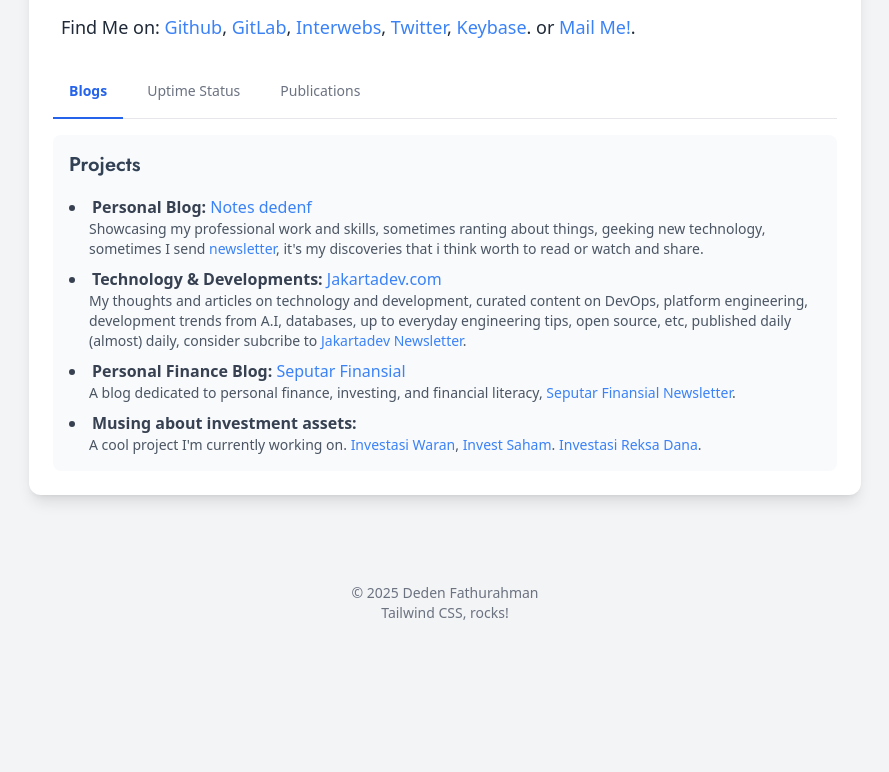
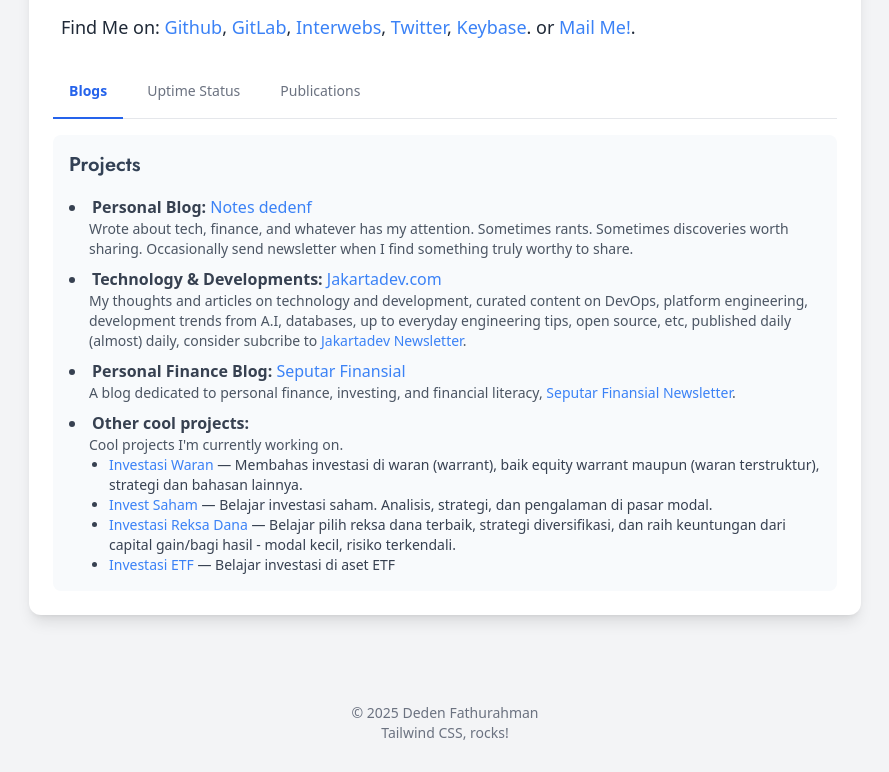
Before and after one commit to dedenf/pages, a plain HTML site: page index.html in a window 1280 px wide. Shown: the part 645-1417 px from the top of the page, without its empty margins (195-1084 px from the left). Before the commit the page ends 1324 px from the top, so only its background shows below. Drawn offline with nearby package versions, Linux system fonts and the light colour scheme; no server answers.

Commit message:
update text

```diff
--- a/index.html
+++ b/index.html
@@ -119,8 +119,7 @@
                     <ul class="list-disc list-inside space-y-2 text-gray-700">
                         <li>
                             <strong>Personal Blog:</strong> <a href="https://notes.dedenf.com" class="text-blue-500 hover:underline">Notes dedenf</a>
-                            <p class="text-sm text-gray-600 ml-5">Showcasing my professional work and skills, sometimes ranting about things, geeking new technology,
-                                sometimes I send <a href="https://dedenf.substack.com" class="text-blue-500 hover:underline">newsletter</a>, it's my discoveries that i think worth to read or watch and share.
+                            <p class="text-sm text-gray-600 ml-5">Wrote about tech, finance, and whatever has my attention. Sometimes rants. Sometimes discoveries worth sharing. Occasionally send newsletter when I find something truly worthy to share.
                             </p>
                         </li>
                         <li>
@@ -137,15 +136,16 @@
                             </p>
                         </li>
                         <li>
-                            <strong>Musing about investment assets:</strong>
-
-                            <p class="text-sm text-gray-600 ml-5">A cool project I'm currently working on.
-                                <a href="https://investasiwaran.com/" class="text-blue-500 hover:underline">Investasi Waran</a>,
-                                <a href="https://investsaham.com/" class="text-blue-500 hover:underline">Invest Saham</a>.
-                                <a href="https://investasireksadana.com/" class="text-blue-500 hover:underline">Investasi Reksa Dana</a>.
+                            <strong>Other cool projects:</strong>
+                            <p class="text-sm text-gray-600 ml-5">Cool projects I'm currently working on.
+                                <ul class="list-disc text-gray-700 ml-10 text-sm ">
+                                    <li><a href="https://investasiwaran.com/" class="text-blue-500 hover:underline">Investasi Waran</a> &mdash; Membahas investasi di waran (warrant), baik equity warrant maupun (waran terstruktur), strategi dan bahasan lainnya. </li>
+                                    <li><a href="https://investsaham.com/" class="text-blue-500 hover:underline">Invest Saham</a> &mdash; Belajar investasi saham. Analisis, strategi, dan pengalaman di pasar modal.</li>
+                                    <li> <a href="https://investasireksadana.com/" class="text-blue-500 hover:underline">Investasi Reksa Dana</a> &mdash; Belajar pilih reksa dana terbaik, strategi diversifikasi, dan raih keuntungan dari capital gain/bagi hasil - modal kecil, risiko terkendali.</li>
+                                    <li><a href="https://investasietf.com/" class="text-blue-500 hover:underline">Investasi ETF</a> &mdash; Belajar investasi di aset ETF</li>
+                                </ul>
                             </p>
                         </li>
-
                     </ul>
                 </div>
                 <!-- Status Page of Blogs Content -->
```
